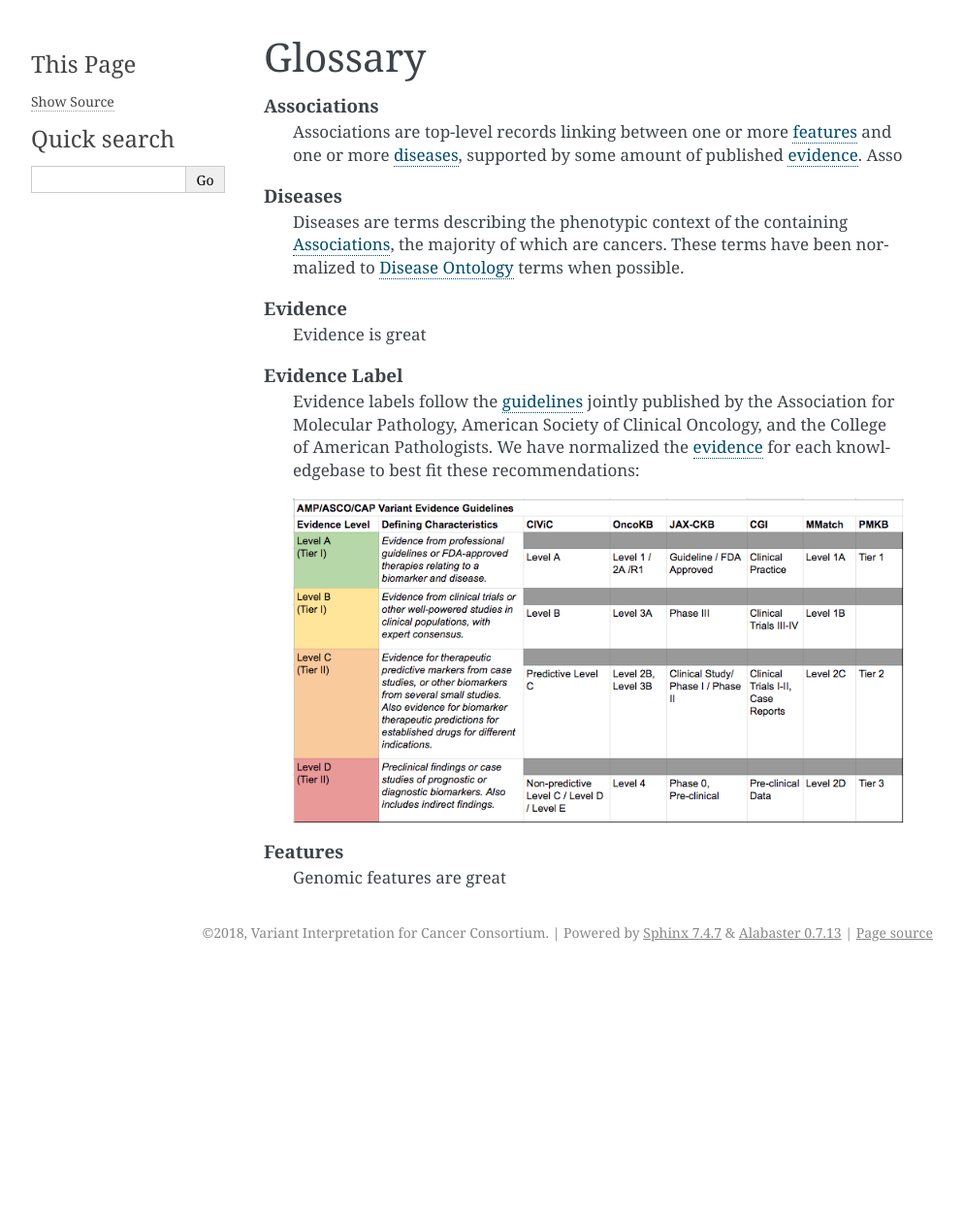
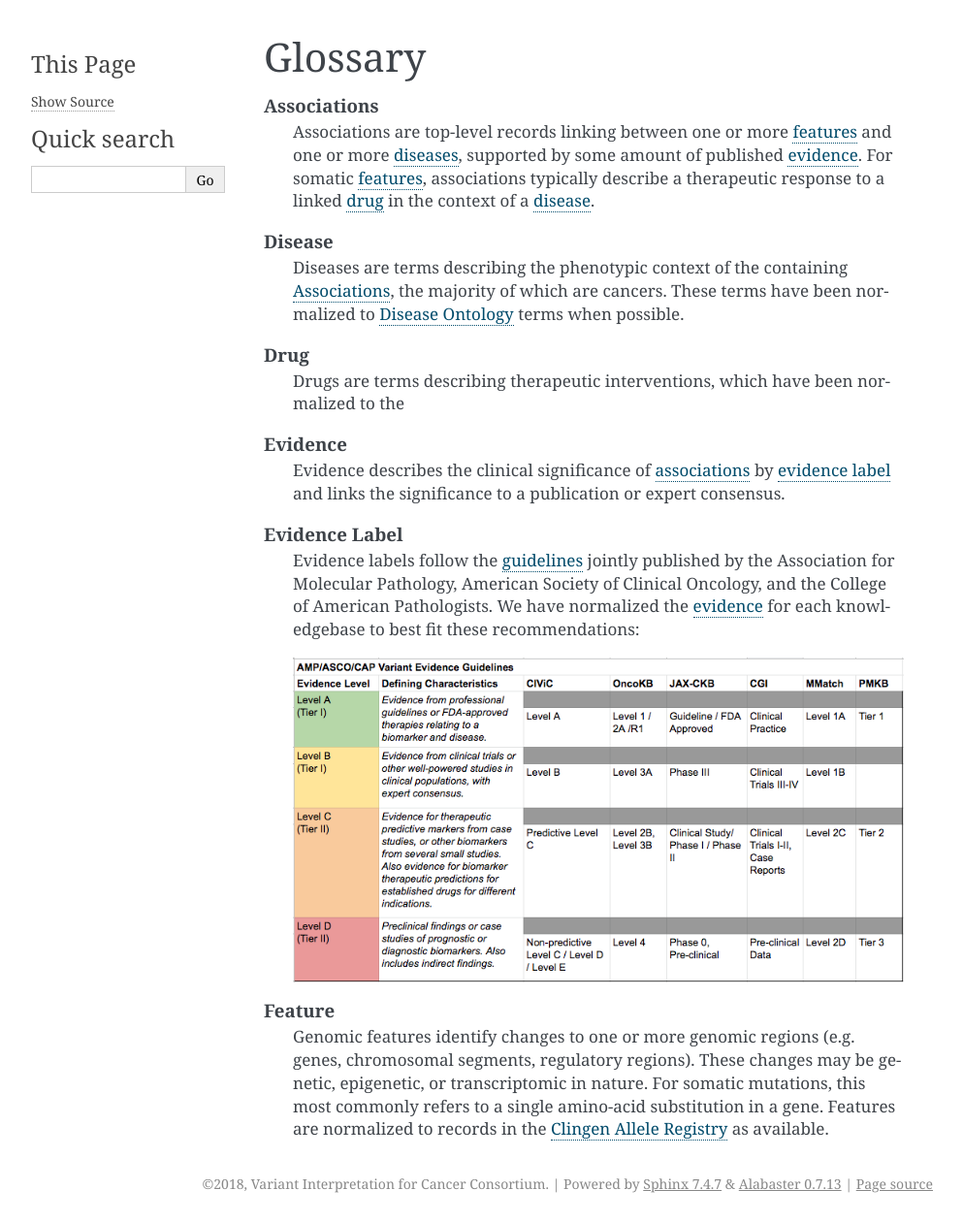
Before and after one commit to cancervariants/metakb, a Sphinx documentation site: the page built from docs/other/glossary.rst, in a window 1280 px wide. Shown: the whole page at 97% size, without its empty margins (148-1141 px from the left). Built offline with Sphinx 7.4.7, drawn with Linux system fonts in a browser that asks for light colours; before the commit the page ends 1001 px from its top, so only the background shows below that.

Commit message:
update glossary

```diff
--- a/docs/other/glossary.rst
+++ b/docs/other/glossary.rst
@@ -4,17 +4,22 @@ Glossary
 .. glossary::
 
     Associations
-        Associations are top-level records linking between one or more :term:`features` and
-        one or more :term:`diseases`, supported by some amount of published :term:`evidence`.
-        Asso
+        Associations are top-level records linking between one or more :term:`features<feature>` and
+        one or more :term:`diseases<disease>`, supported by some amount of published :term:`evidence`.
+        For somatic :term:`features<feature>`, associations typically describe a therapeutic response
+        to a linked :term:`drug` in the context of a :term:`disease`.
 
-    Diseases
+    Disease
         Diseases are terms describing the phenotypic context of the containing :term:`Associations`,
         the majority of which are cancers. These terms have been normalized to `Disease Ontology`_
         terms when possible.
 
+    Drug
+        Drugs are terms describing therapeutic interventions, which have been normalized to the
+
     Evidence
-        Evidence is great
+        Evidence describes the clinical significance of :term:`associations` by :term:`evidence label`
+        and links the significance to a publication or expert consensus.
 
     Evidence Label
         Evidence labels follow the `guidelines`_ jointly published by the Association for Molecular
@@ -24,11 +29,13 @@ Glossary
 
         .. image:: /images/amp_asco_cap_table.png
 
-    Features
-        Genomic features are great
-
-
+    Feature
+        Genomic features identify changes to one or more genomic regions (e.g. genes, chromosomal
+        segments, regulatory regions). These changes may be genetic, epigenetic, or transcriptomic in
+        nature. For somatic mutations, this most commonly refers to a single amino-acid substitution
+        in a gene. Features are normalized to records in the `Clingen Allele Registry`_ as available.
 
 
 .. _Disease Ontology: http://disease-ontology.org/
 .. _guidelines: https://jmd.amjpathol.org/article/S1525-1578(16)30223-9/abstract
+.. _Clingen Allele Registry: http://reg.clinicalgenome.org/redmine/projects/registry/genboree_registry/landing
```
